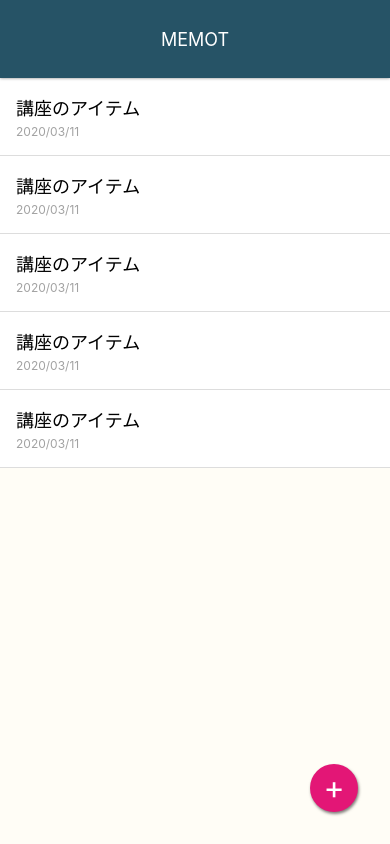
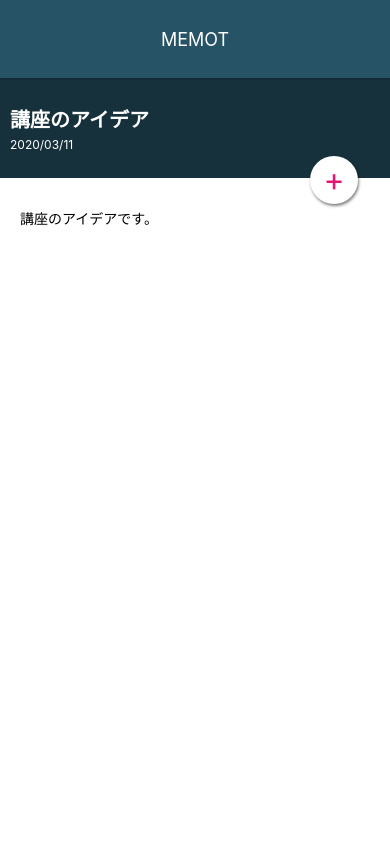
Before and after one commit to snskOgata/MemoApp, a React Native app: screen / in a window 390 px wide. Built offline with nearby package versions, Linux system fonts and the light colour scheme.

Commit message:
Style MemoDetailScreen

```diff
--- a/App.js
+++ b/App.js
@@ -2,13 +2,15 @@
 import { StyleSheet, View } from 'react-native';
 
 import Appbar from './src/components/Appbar';
-import MemoListScreen from './src/screens/MemoListScreen';
+// import MemoListScreen from './src/screens/MemoListScreen';
+import MemoDetailScreen from './src/screens/MemoDetailScreen';
 
 export default function App() {
   return (
     <View style={styles.container}>
       <Appbar />
-      <MemoListScreen />
+      {/* <MemoListScreen /> */}
+      <MemoDetailScreen />
     </View>
   );
 }
--- a/src/elements/CircleButton.js
+++ b/src/elements/CircleButton.js
@@ -3,9 +3,19 @@
 
 export default class CircleButton extends Component {
   render() {
+    const { style, color } = this.props;
+    let bgColor = '#E31676';
+    let textColor = '#fff';
+
+    if (color === 'white') {
+      bgColor = '#fff';
+      textColor = '#E31676';
+    }
     return (
-      <View style={styles.circleButton}>
-        <Text style={styles.circleButtonTitle}>{this.props.children}</Text>
+      <View style={[styles.circleButton, style, { backgroundColor: bgColor }]}>
+        <Text style={[styles.circleButtonTitle, { color: textColor }]}>
+          {this.props.children}
+        </Text>
       </View>
     );
   }
@@ -18,7 +28,6 @@
     right: 32,
     width: 48,
     height: 48,
-    backgroundColor: '#E31676',
     borderRadius: 24,
     justifyContent: 'center',
     alignItems: 'center',
@@ -29,7 +38,6 @@
   },
   circleButtonTitle: {
     fontSize: 32,
-    lineHeight: 32,
-    color: '#fff'
+    lineHeight: 32
   }
 });
--- /dev/null
+++ b/src/screens/MemoDetailScreen.js
@@ -0,0 +1,58 @@
+import React, { Component } from 'react';
+import { StyleSheet, View, Text } from 'react-native';
+
+import moduleName from '../elements/CircleButton';
+import CircleButton from '../elements/CircleButton';
+
+export default class MemoDetailScreen extends Component {
+  render() {
+    return (
+      <View style={styles.container}>
+        <View style={styles.memoHeader}>
+          <View>
+            <Text style={styles.memoHeaderTitle}>講座のアイデア</Text>
+            <Text style={styles.memoHeaderDate}>2020/03/11</Text>
+          </View>
+        </View>
+        <View style={styles.memoContent}>
+          <Text>講座のアイデアです。</Text>
+        </View>
+        <CircleButton color="white" style={styles.editButton}>
+          +
+        </CircleButton>
+      </View>
+    );
+  }
+}
+const styles = StyleSheet.create({
+  container: {
+    flex: 1,
+    width: '100%'
+  },
+  memoHeader: {
+    height: 100,
+    backgroundColor: '#17313C',
+    justifyContent: 'center',
+    padding: 10
+  },
+  memoHeaderTitle: {
+    fontSize: 20,
+    fontWeight: 'bold',
+    color: 'white',
+    marginBottom: 4
+  },
+  memoHeaderDate: {
+    color: 'white',
+    fontSize: 12
+  },
+  memoContent: {
+    paddingTop: 30,
+    paddingLeft: 20,
+    paddingRight: 20,
+    backgroundColor: '#fff',
+    flex: 1
+  },
+  editButton: {
+    top: 78
+  }
+});
```
